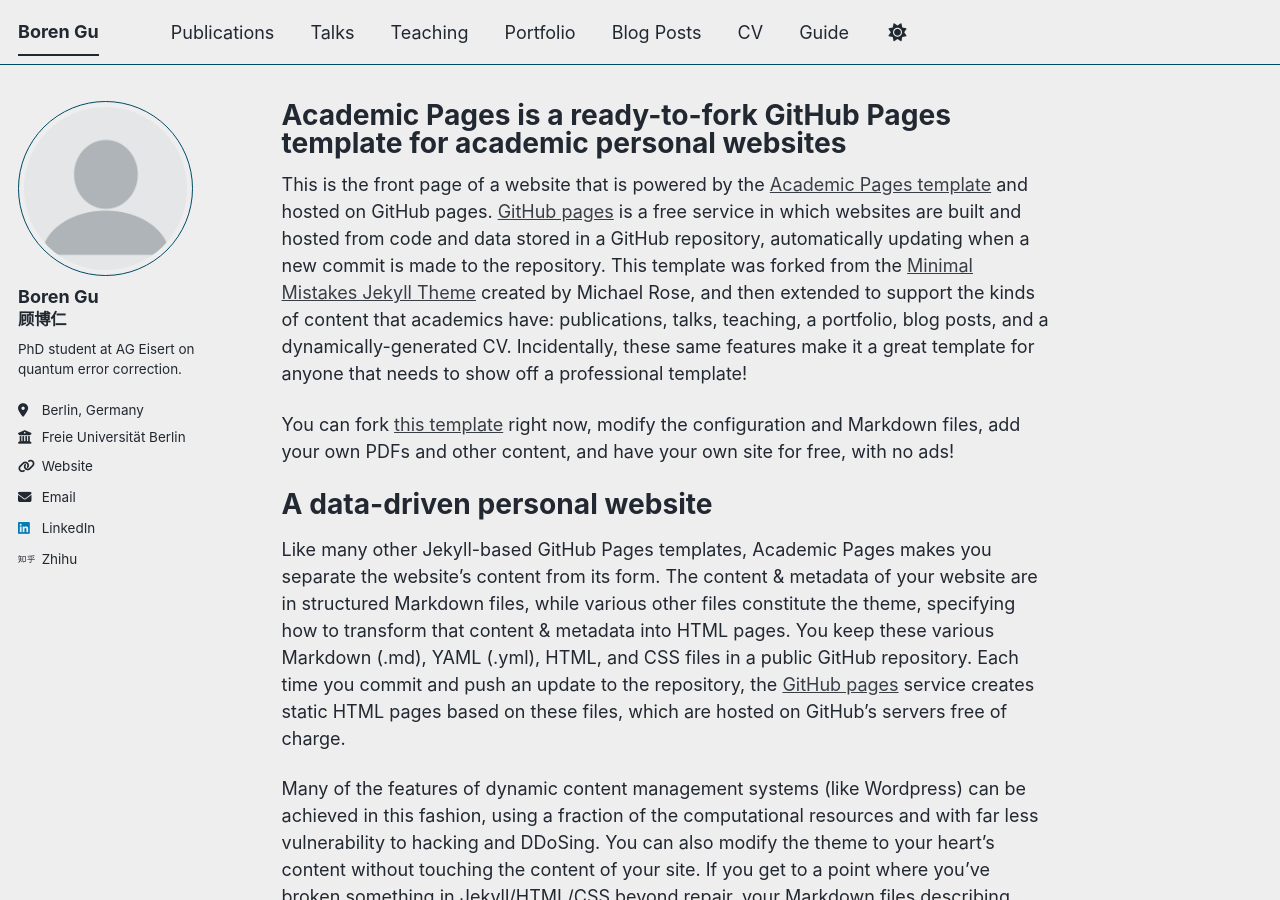
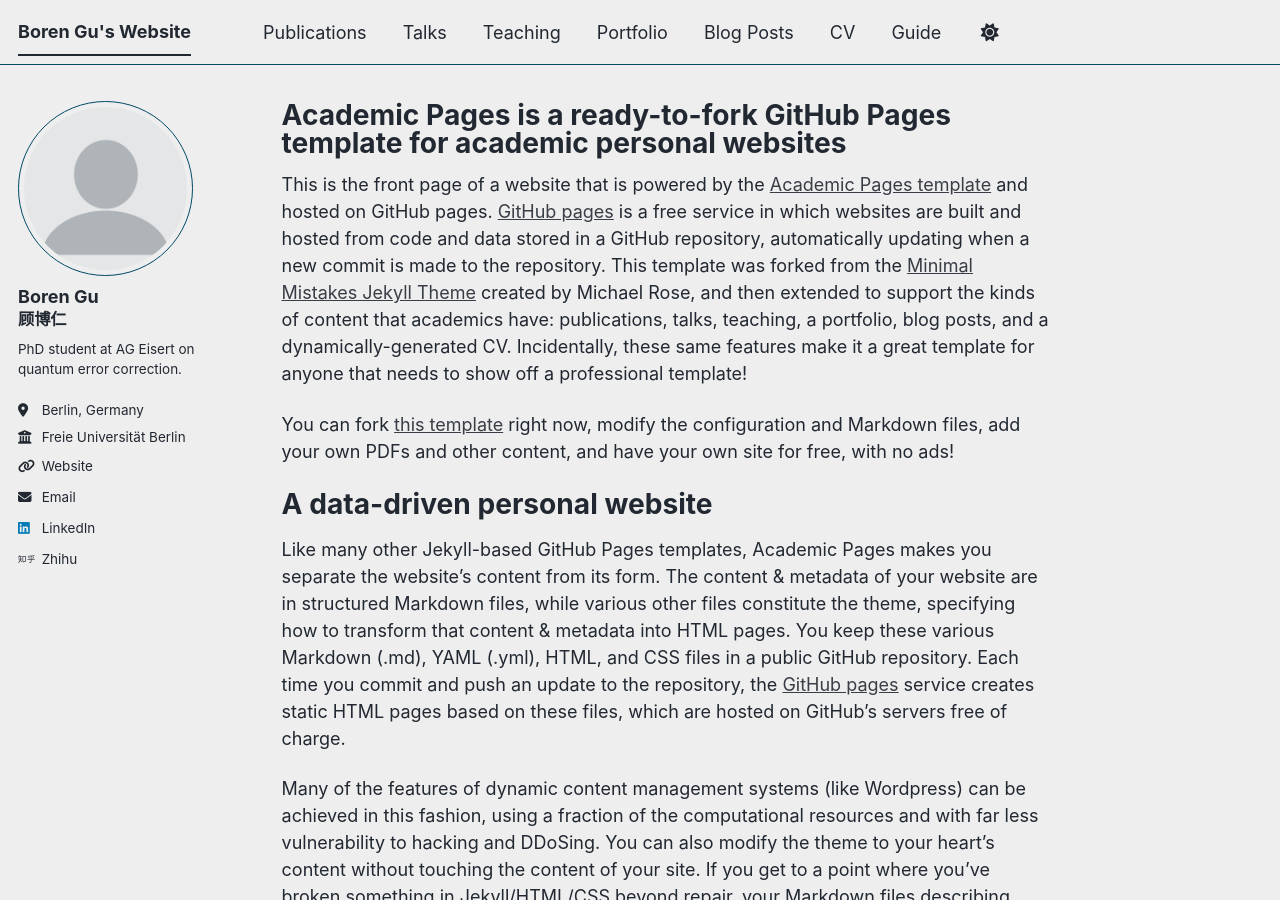
Before and after one commit to BorenGu/borengu_com, a Jekyll site: the page built from _pages/about.md, in a window 1280 px wide and 900 px high. Built offline with Jekyll 4.4.1, drawn with Linux system fonts in a browser that asks for light colours; a script bundle is joined from its source files by our own code; library files that are not in the unit come from our copies.

Commit message:
Update site title to include possessive form

```diff
--- a/_config.yml
+++ b/_config.yml
@@ -4,7 +4,7 @@
 # Basic Site Settings
 locale                   : "en-US"
 site_theme               : "air"
-title                    : "Boren Gu"
+title                    : "Boren Gu's Website"
 title_separator          : "-"
 name                     : &name "Boren Gu"
 description              : &description "QECer @ AG Eisert."
```
